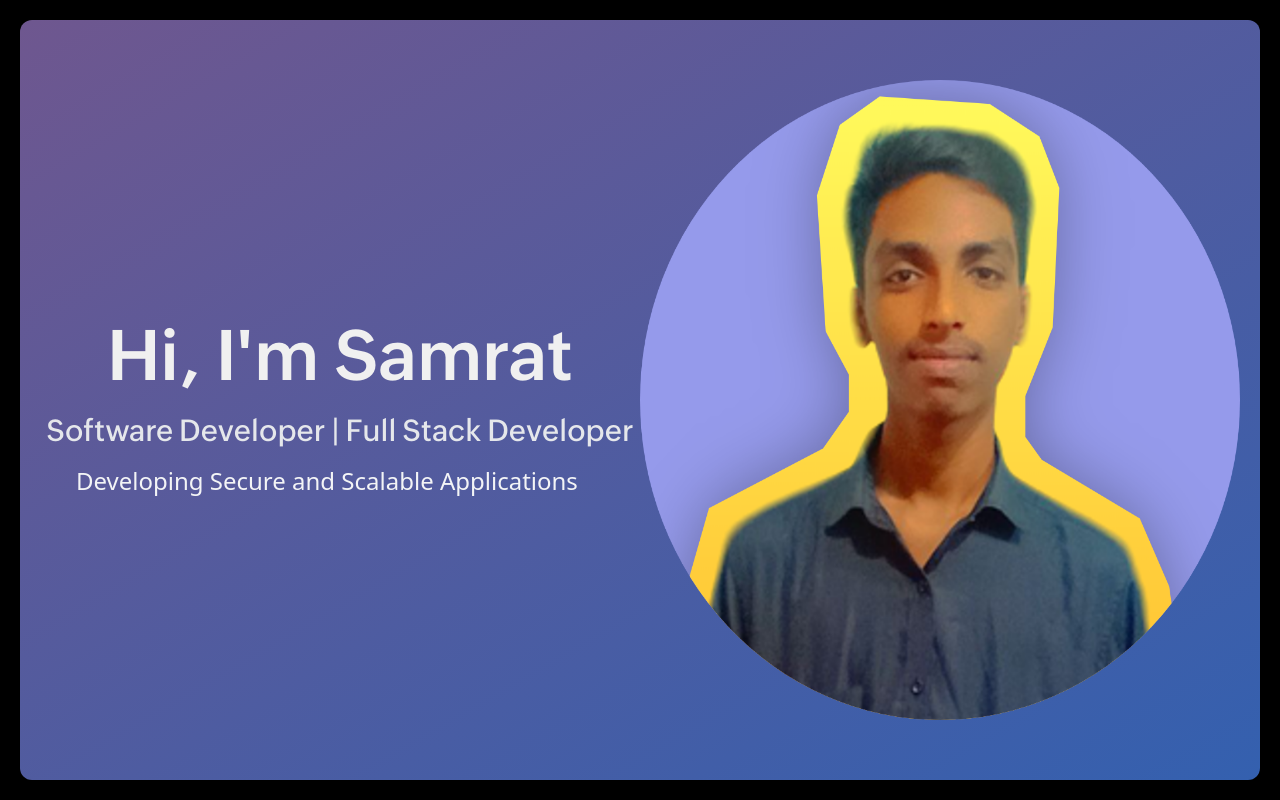
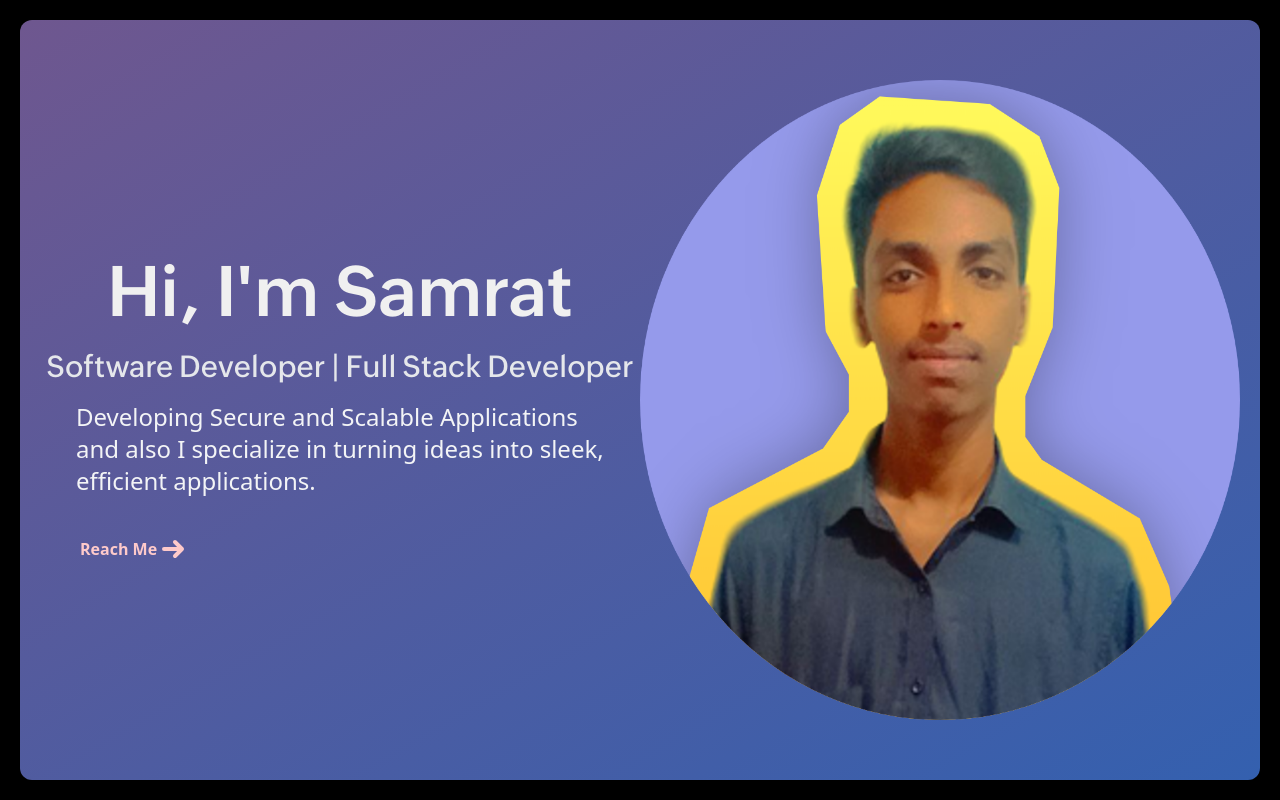
Before and after one commit to samrat2k03/Samrat, a React (Vite) app: page / in a window 1280 px wide. Shown: the top 800 px of the page. Built offline with nearby package versions, Linux system fonts and the light colour scheme.

Commit message:
added reachme btn

```diff
--- /dev/null
+++ b/src/Components/ReachMe.jsx
@@ -0,0 +1,20 @@
+export function ReachMe() {
+
+    function scrollToSocialLinks() {
+        const socialLinksSection = document.getElementById('social');
+        socialLinksSection.scrollIntoView({behavior: "smooth"});
+      }
+
+  return (
+    <button
+        className="relative flex justify-center items-center font-semibold text-base gap-1 transition-colors text-red-200 hover:text-white"
+        style={{ '--primary-color': '#111', '--hovered-color': '#c84747' }}
+        onClick={scrollToSocialLinks}
+        >
+      <p>Reach Me</p>
+      <svg xmlns="http://www.w3.org/2000/svg" className="h-6 w-6 transition-transform" fill="none" viewBox="0 0 24 24" stroke="currentColor" strokeWidth="4">
+        <path strokeLinecap="round" strokeLinejoin="round" d="M14 5l7 7m0 0l-7 7m7-7H3" />
+      </svg>
+    </button>
+  )
+}
--- a/src/Sections/Intro.jsx
+++ b/src/Sections/Intro.jsx
@@ -1,6 +1,7 @@
 import React from 'react'
 import './styles.css'
 import samrat from "../Assets/myself/samrat4.png"
+import { ReachMe } from '../Components/ReachMe.jsx'
 
 function Intro() {
   return (
@@ -15,8 +16,11 @@ function Intro() {
           Software Developer | Full Stack Developer
         </h3>
         <p className='px-4 lg:px-9 text-sm lg:text-2xl text-gray-100 max-md:text-center'>
-          Developing Secure and Scalable Applications
+          Developing Secure and Scalable Applications and also I specialize in turning ideas into sleek, efficient applications.
         </p>
+        <div className='pt-10 pl-10 flex '>
+        <ReachMe />
+        </div>
       </div>
       {/* rightSideContent */}
       <div className='lg:w-1/2 flex justify-center'>
```
